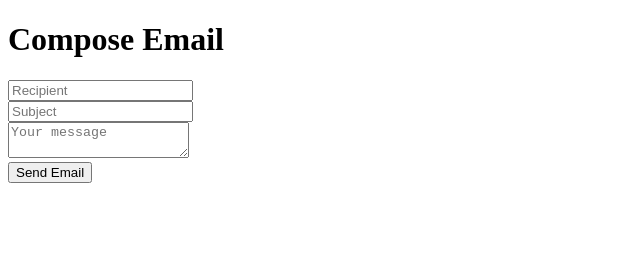
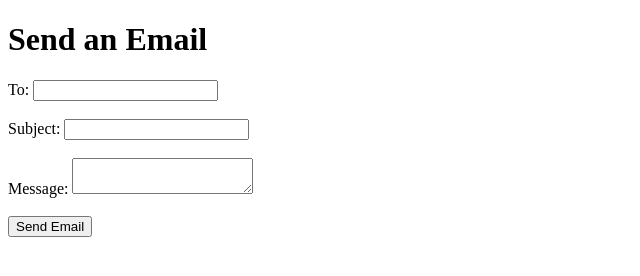
Before and after one commit to 1etpodwale-mail/1etpodwale-mail.github.io, a plain HTML site: page index.html in a window 1280 px wide. Shown: the whole page, without its empty margins (0-640 px from the left). Drawn offline with nearby package versions, Linux system fonts and the light colour scheme.

Commit message:
Update index.html

```diff
--- a/index.html
+++ b/index.html
@@ -3,20 +3,29 @@
 <head>
     <meta charset="UTF-8">
     <meta name="viewport" content="width=device-width, initial-scale=1.0">
-    <title>Email Client @1et.io</title>
-    <link rel="stylesheet" href="css/styles.css">
+    <title>Send Email</title>
 </head>
 <body>
-    <div class="email-client">
-        <h1>Compose Email</h1>
-        <form id="email-form">
-            <input type="email" id="to" placeholder="Recipient" required><br>
-            <input type="text" id="subject" placeholder="Subject" required><br>
-            <textarea id="body" placeholder="Your message" required></textarea><br>
-            <button type="submit">Send Email</button>
-        </form>
-        <div id="status"></div>
-    </div>
-    <script src="js/main.js"></script>
+
+    <h1>Send an Email</h1>
+
+    <form id="email-form">
+        <label for="to">To:</label>
+        <input type="email" id="to" name="to" required><br><br>
+
+        <label for="subject">Subject:</label>
+        <input type="text" id="subject" name="subject" required><br><br>
+
+        <label for="body">Message:</label>
+        <textarea id="body" name="body" required></textarea><br><br>
+
+        <button type="submit">Send Email</button>
+    </form>
+
+    <div id="status"></div>
+
+    <script src="https://cdn.jsdelivr.net/npm/axios/dist/axios.min.js"></script>
+    <script src="sendEmail.js"></script>
+
 </body>
 </html>
```
